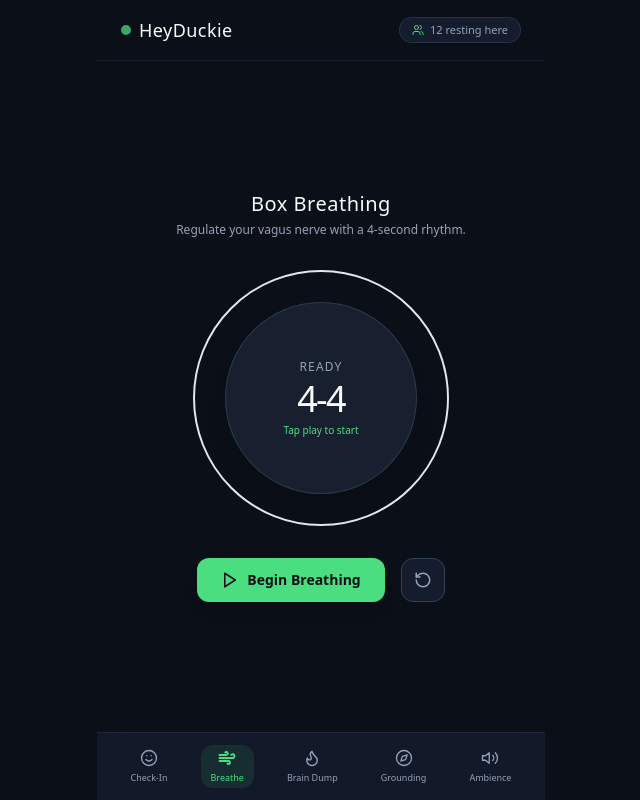
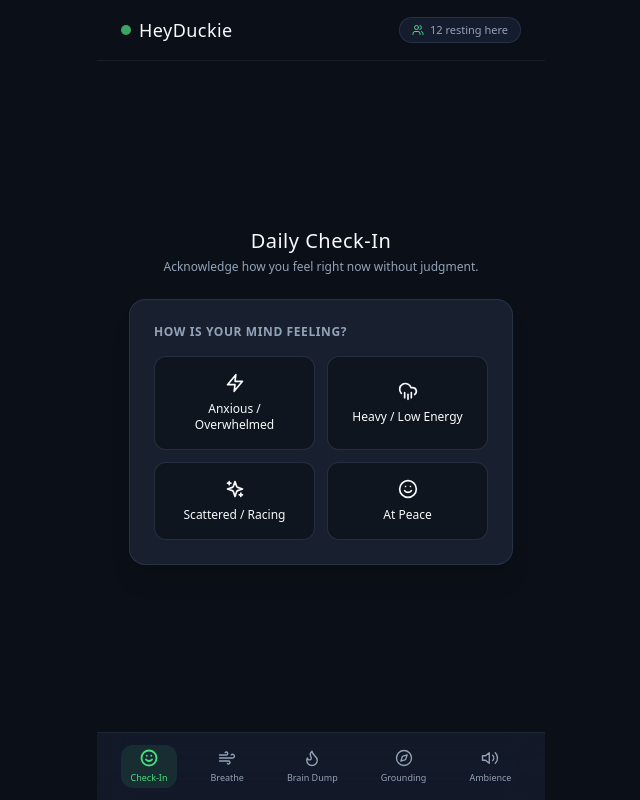
Before and after one commit to main-safi/heyduckie, a React (Vite) app: page / in a window 1280 px wide. Shown: the whole page, without its empty margins (319-959 px from the left). Built offline with nearby package versions, Linux system fonts and the light colour scheme.

Commit message:
Change default view to DailyCheckIn

```diff
--- a/src/App.jsx
+++ b/src/App.jsx
@@ -1,15 +1,18 @@
 import React, { useState } from 'react';
 import AppLayout from './layouts/AppLayout';
+import DailyCheckIn from './components/sanctuary/DailyCheckIn';
 import BreathingWidget from './components/sanctuary/BreathingWidget';
 import BrainDump from './components/sanctuary/BrainDump';
 import GroundingDeck from './components/sanctuary/GroundingDeck';
 import SoundMixer from './components/sanctuary/SoundMixer';
 
 export default function App() {
-  const [currentView, setCurrentView] = useState('breathe');
+  const [currentView, setCurrentView] = useState('checkin');
 
   const renderView = () => {
     switch (currentView) {
+      case 'checkin':
+        return <DailyCheckIn />;
       case 'breathe':
         return <BreathingWidget />;
       case 'dumpp':
@@ -19,7 +22,7 @@ export default function App() {
       case 'sound':
         return <SoundMixer />;
       default:
-        return <BreathingWidget />;
+        return <DailyCheckIn />;
     }
   };
 
```
